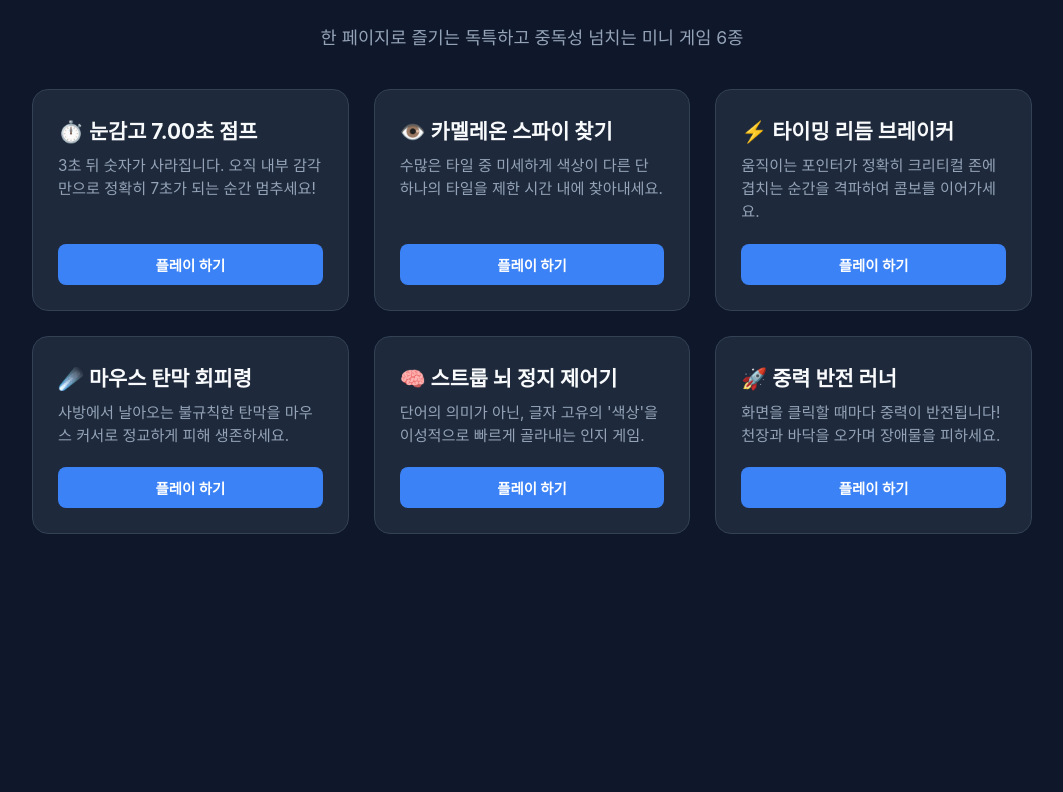
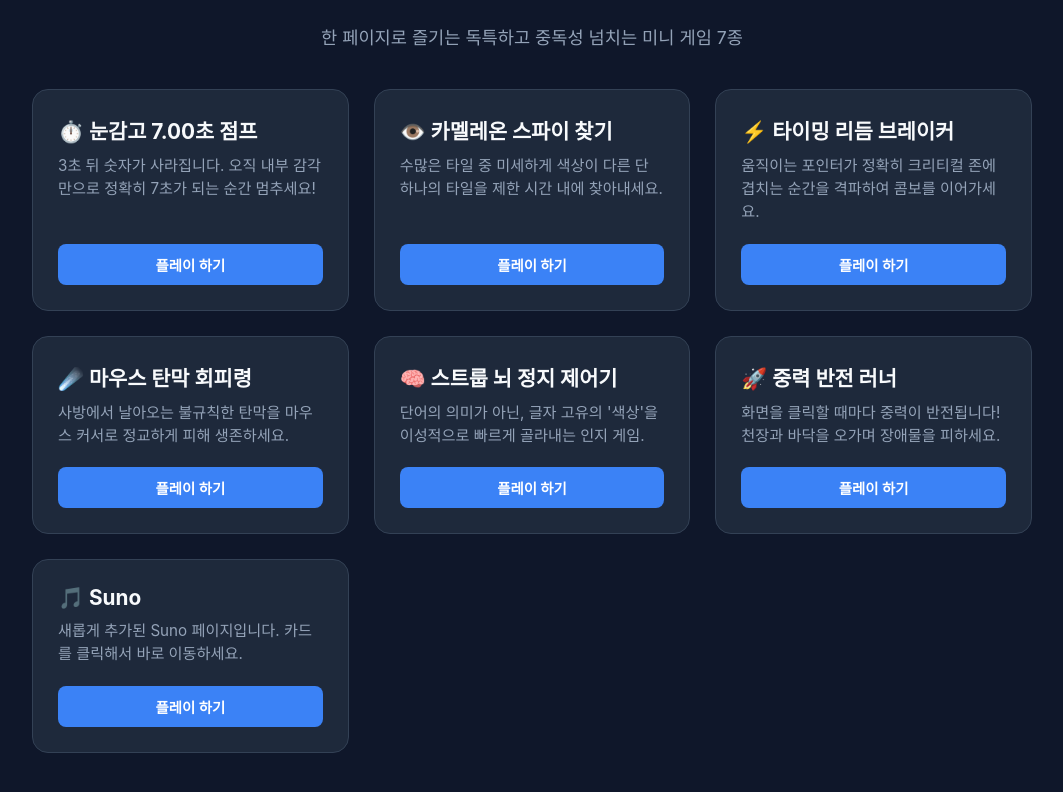
Before and after one commit to ghdwlgh3157-star/game, a plain HTML site: page index.html in a window 1280 px wide. Shown: the part 128-920 px from the top of the page, without its empty margins (108-1171 px from the left). Before the commit the page ends 800 px from the top, so only its background shows below. Drawn offline with Linux system fonts and the light colour scheme.

Commit message:
Update subtitle and add Suno game card
Updated the subtitle to reflect the addition of a new game and added a new game card for 'Suno'.

```diff
--- a/index.html
+++ b/index.html
@@ -83,7 +83,7 @@
 </head>
 <body>
     <h1>🕹️ 아케이드 웹 게임 팩</h1>
-    <p class="subtitle">한 페이지로 즐기는 독특하고 중독성 넘치는 미니 게임 6종</p>
+    <p class="subtitle">한 페이지로 즐기는 독특하고 중독성 넘치는 미니 게임 7종</p>
 
     <div class="grid">
         <a href="game1.html" class="card">
@@ -93,6 +93,7 @@
             </div>
             <div class="btn">플레이 하기</div>
         </a>
+
         <a href="game2.html" class="card">
             <div>
                 <h3>👁️ 카멜레온 스파이 찾기</h3>
@@ -100,6 +101,7 @@
             </div>
             <div class="btn">플레이 하기</div>
         </a>
+
         <a href="game3.html" class="card">
             <div>
                 <h3>⚡ 타이밍 리듬 브레이커</h3>
@@ -107,6 +109,7 @@
             </div>
             <div class="btn">플레이 하기</div>
         </a>
+
         <a href="game4.html" class="card">
             <div>
                 <h3>☄️ 마우스 탄막 회피령</h3>
@@ -114,6 +117,7 @@
             </div>
             <div class="btn">플레이 하기</div>
         </a>
+
         <a href="game5.html" class="card">
             <div>
                 <h3>🧠 스트룹 뇌 정지 제어기</h3>
@@ -121,6 +125,7 @@
             </div>
             <div class="btn">플레이 하기</div>
         </a>
+
         <a href="game6.html" class="card">
             <div>
                 <h3>🚀 중력 반전 러너</h3>
@@ -128,6 +133,14 @@
             </div>
             <div class="btn">플레이 하기</div>
         </a>
+
+        <a href="suno.html" class="card">
+            <div>
+                <h3>🎵 Suno</h3>
+                <p>새롭게 추가된 Suno 페이지입니다. 카드를 클릭해서 바로 이동하세요.</p>
+            </div>
+            <div class="btn">플레이 하기</div>
+        </a>
     </div>
 </body>
 </html>
```
